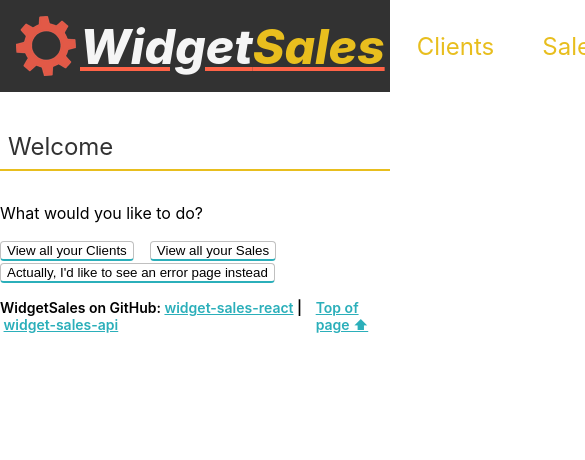
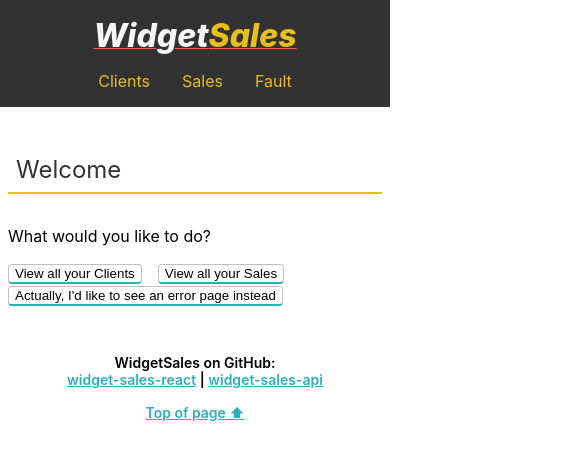
Before and after one commit to albertkawmi/widget-sales-react, a React (Create React App) app: page / in a window 390 px wide. Shown: the top 460 px of the page, 585 px wide, since content can reach past the window. Built offline with nearby package versions, Linux system fonts and the light colour scheme.

Commit message:
Add minimal responsive CSS

```diff
--- a/src/App.css
+++ b/src/App.css
@@ -28,6 +28,7 @@ div {
 
 main {
   margin: 1rem 0;
+  padding: 0.5rem;
 }
 
 .page-heading {
@@ -64,11 +65,17 @@ tbody tr.selected {
 }
 
 /*
- * Helper classes (more could be added if needed)
+ * Helper classes
  */
 .wrap {
   max-width: 1024px;
   margin: 0 auto;
+}
+
+.table-wrap {
+  width: 100%;
+  overflow-y: auto;
+  overflow-x: scroll;
 }
 
 .ml {
--- a/src/components/ClientsTable/ClientsTable.component.js
+++ b/src/components/ClientsTable/ClientsTable.component.js
@@ -3,6 +3,7 @@ import LinkButton from '../LinkButton'
 import './ClientsTable.css'
 
 const ClientsTable = ({ clients, selectedId }) => (
+  <div className="table-wrap">
     <table className="clients-table" cellSpacing="0">
       <thead>
         <tr>
@@ -23,6 +24,7 @@ const ClientsTable = ({ clients, selectedId }) => (
         />)}
       </tbody>
     </table>
+  </div>
 )
 
 // Can't use an arrow function as Enzyme renders it 'Unknown'
--- a/src/components/ErrorMessage/ErrorMessage.component.js
+++ b/src/components/ErrorMessage/ErrorMessage.component.js
@@ -8,9 +8,13 @@ export default class ErrorMessage extends React.Component {
     if (!error) return null
 
     return (
-      <div className="error">
-        <h4 className="error__heading">Sorry, this page always errors out!</h4>
-        <span className="error__text">&nbsp;({error})</span>
+      <div className="error wrap">
+        <div className="error__content">
+          <h4 className="error__heading">
+            Sorry, this page always errors out!&nbsp;
+            <span className="error__text">({error})</span>
+          </h4>
+        </div>
         <div className="error__dismiss" onClick={dismissError}>
           <span role="img" aria-label="Dismiss Error">✖</span>
         </div>
--- a/src/components/ErrorMessage/ErrorMessage.css
+++ b/src/components/ErrorMessage/ErrorMessage.css
@@ -4,6 +4,12 @@
   border: solid 1px crimson;
   color: white;
   padding: 1em;
+}
+
+.error__content {
+  flex: 1;
+  display: flex;
+  align-items: center;
 }
 
 .error__heading {
@@ -13,6 +19,8 @@
 
 .error__text {
   flex: 1;
+  align-items: center;
+  font-weight: normal;
 }
 
 .error__dismiss {
@@ -20,4 +28,11 @@
   background: none;
   border: 0;
   color: white;
+  font-size: 22px;
 }
+
+@media (max-width: 700px) {
+  .error {
+    padding: 0.5rem;
+  }
+}
--- a/src/components/Footer/Footer.component.js
+++ b/src/components/Footer/Footer.component.js
@@ -4,7 +4,8 @@ import './Footer.css'
 const Footer = () => (
   <footer className="wrap mt mb">
     <h6 className="footer-text">
-      WidgetSales on GitHub:&nbsp;
+      WidgetSales on GitHub:
+      <br />
       <a className="footer-link" href="https://github.com/albertkawmi/widget-sales-react">widget-sales-react</a>
       &nbsp;|&nbsp;
       <a className="footer-link" href="https://github.com/albertkawmi/widget-sales-api">widget-sales-api</a>
--- a/src/components/Footer/Footer.css
+++ b/src/components/Footer/Footer.css
@@ -2,6 +2,7 @@ footer {
   display: flex;
   justify-content: space-between;
   margin-top: 2rem;
+  padding: 0.5rem;
 }
 
 .footer-link,
@@ -9,3 +10,14 @@ footer {
 .footer-link:active {
   color: #2bafba;
 }
+
+@media (max-width: 700px) {
+  footer {
+    flex-direction: column;
+  }
+
+  footer > h6 {
+    text-align: center;
+    margin-top: 1rem;
+  }
+}
--- a/src/components/Header/Header.css
+++ b/src/components/Header/Header.css
@@ -30,3 +30,18 @@ header {
 .site-title-link:visited {
   color: tomato;
 }
+
+@media (max-width: 700px) {
+  header {
+    flex-direction: column;
+  }
+
+  .logo {
+    display: none;
+  }
+
+  .site-title {
+    display: inline;
+    font-size: 32px;
+  }
+}
--- a/src/components/Nav/Nav.css
+++ b/src/components/Nav/Nav.css
@@ -22,3 +22,17 @@ nav {
   color: whitesmoke;
   background: dimgrey;
 }
+
+@media (max-width: 700px) {
+  nav {
+    margin-top: 1rem;
+  }
+  .nav-link,
+  .nav-link:active,
+  .nav-link:visited {
+    text-align: center;
+    font-size: 16px;
+    margin: 0;
+    flex: 1;
+  }
+}
```
Also changed, not shown: 2 other files (tests, documents, lock files or other folders). Lines whose indentation alone changed are shown as unchanged.
